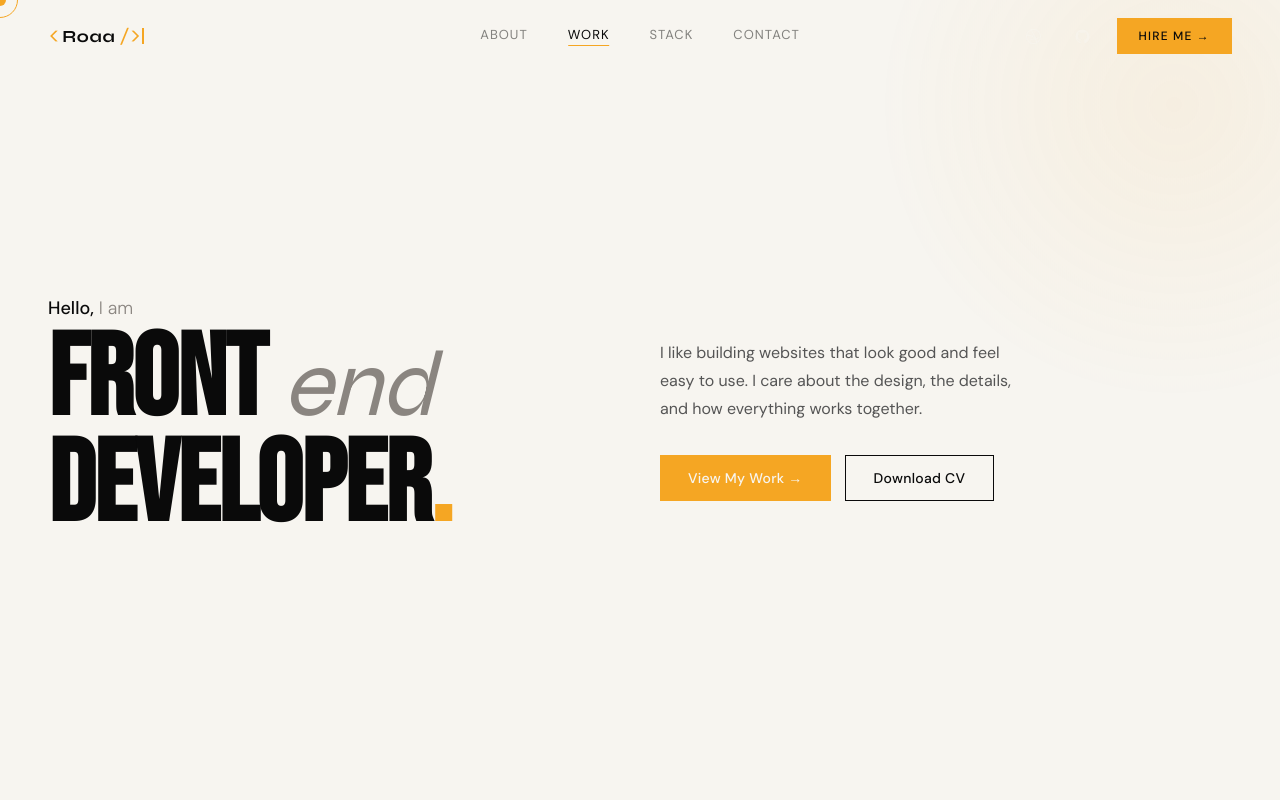
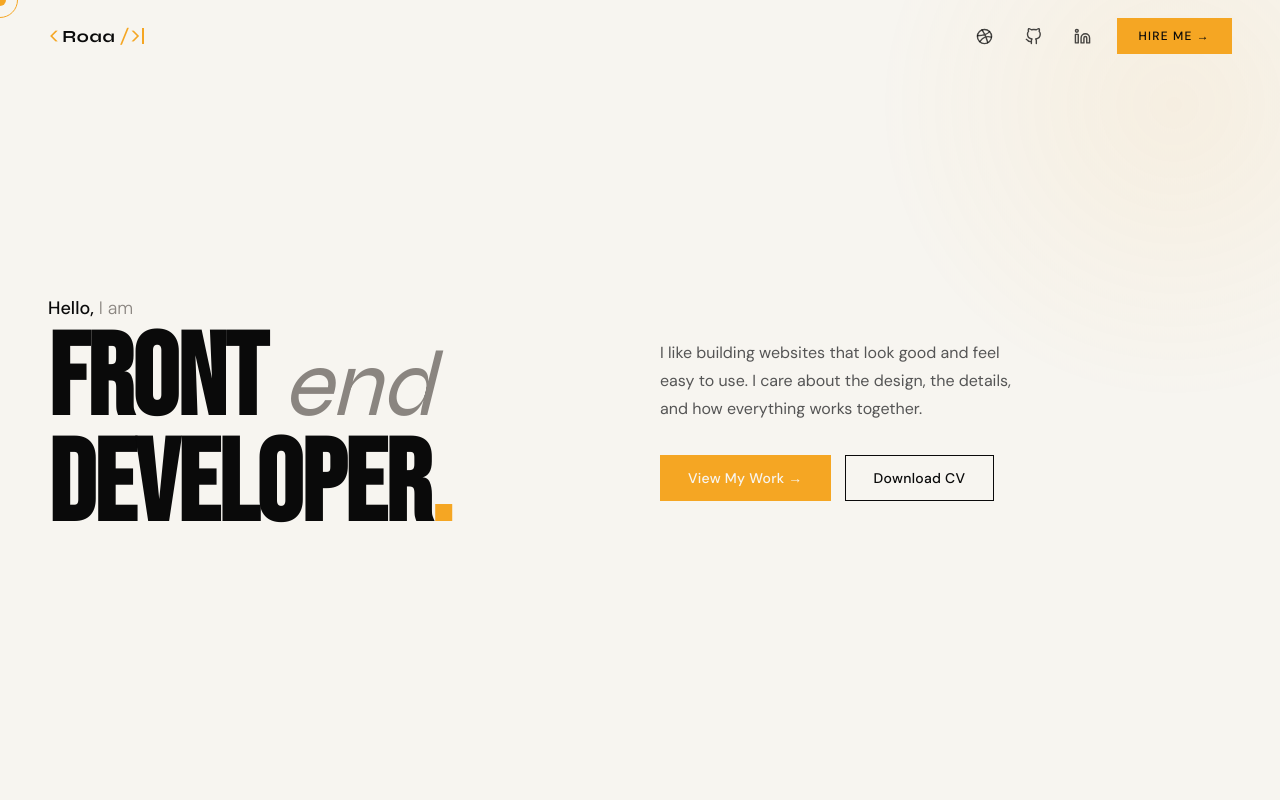
Before and after one commit to RoaaBadr/ro.frontdev, a React (Vite) app: page / in a window 1280 px wide. Shown: the top 800 px of the page. Built offline with nearby package versions, Linux system fonts and the light colour scheme; a web font is replaced by a local one.

Commit message:
replace custom SVGs with react-icons for social links and comment out center navigation

```diff
--- a/src/components/Nav.jsx
+++ b/src/components/Nav.jsx
@@ -1,4 +1,5 @@
 import { useState, useEffect } from "react";
+import { FiDribbble, FiGithub, FiLinkedin } from "react-icons/fi";
 
 const styles = `
   @import url('https://fonts.googleapis.com/css2?family=Bebas+Neue&family=Syne:wght@400;600;700&family=DM+Mono:wght@300;400&family=DM+Sans:wght@300;400;500&display=swap');
@@ -164,7 +165,7 @@ const styles = `
     background: none;
     border: none;
     cursor: pointer;
-    color: rgba(247,245,240,0.5);
+    color: rgba(0, 0, 0, 0.72);
     display: flex;
     align-items: center;
     justify-content: center;
@@ -375,7 +376,7 @@ export default function Nav() {
           </a>
 
           {/* CENTER LINKS */}
-          <div className="nav-center">
+          {/* <div className="nav-center">
             {NAV_LINKS.map((link) => (
               <span
                 key={link}
@@ -385,24 +386,21 @@ export default function Nav() {
                 {link}
               </span>
             ))}
-          </div>
+          </div> */}
 
           {/* RIGHT */}
           <div className="nav-right">
             {/* Dribbble */}
             <a href="#" className="nav-icon-btn" title="Dribbble" aria-label="Dribbble">
-              <svg width="17" height="17" viewBox="0 0 24 24" fill="none" stroke="currentColor" strokeWidth="1.8" strokeLinecap="round">
-                <circle cx="12" cy="12" r="10" />
-                <path d="M8.56 2.75c4.37 6.03 6.02 9.42 8.03 17.72" />
-                <path d="M19.13 13.69a17.8 17.8 0 0 1-12.41 1.72" />
-                <path d="M2.17 10.28a17.8 17.8 0 0 1 12.6 3.94" />
-              </svg>
+              <FiDribbble size={17} className=""/>
             </a>
             {/* GitHub */}
             <a href="#" className="nav-icon-btn" title="GitHub" aria-label="GitHub">
-              <svg width="17" height="17" viewBox="0 0 24 24" fill="currentColor">
-                <path d="M12 2C6.477 2 2 6.484 2 12.017c0 4.425 2.865 8.18 6.839 9.504.5.092.682-.217.682-.483 0-.237-.008-.868-.013-1.703-2.782.605-3.369-1.343-3.369-1.343-.454-1.158-1.11-1.466-1.11-1.466-.908-.62.069-.608.069-.608 1.003.07 1.531 1.032 1.531 1.032.892 1.53 2.341 1.088 2.91.832.092-.647.35-1.088.636-1.338-2.22-.253-4.555-1.113-4.555-4.951 0-1.093.39-1.988 1.029-2.688-.103-.253-.446-1.272.098-2.65 0 0 .84-.27 2.75 1.026A9.564 9.564 0 0 1 12 6.844a9.59 9.59 0 0 1 2.504.337c1.909-1.296 2.747-1.027 2.747-1.027.546 1.379.202 2.398.1 2.651.64.7 1.028 1.595 1.028 2.688 0 3.848-2.339 4.695-4.566 4.943.359.309.678.92.678 1.855 0 1.338-.012 2.419-.012 2.747 0 .268.18.58.688.482A10.019 10.019 0 0 0 22 12.017C22 6.484 17.522 2 12 2z" />
-              </svg>
+              <FiGithub size={17} className=""/>
+            </a>
+            {/* LinkedIn */}
+            <a href="#" className="nav-icon-btn" title="LinkedIn" aria-label="LinkedIn">
+              <FiLinkedin size={17} className=""/>
             </a>
             {/* CTA */}
             <button className="nav-cta" onClick={() => setActive("Contact")}>
```
